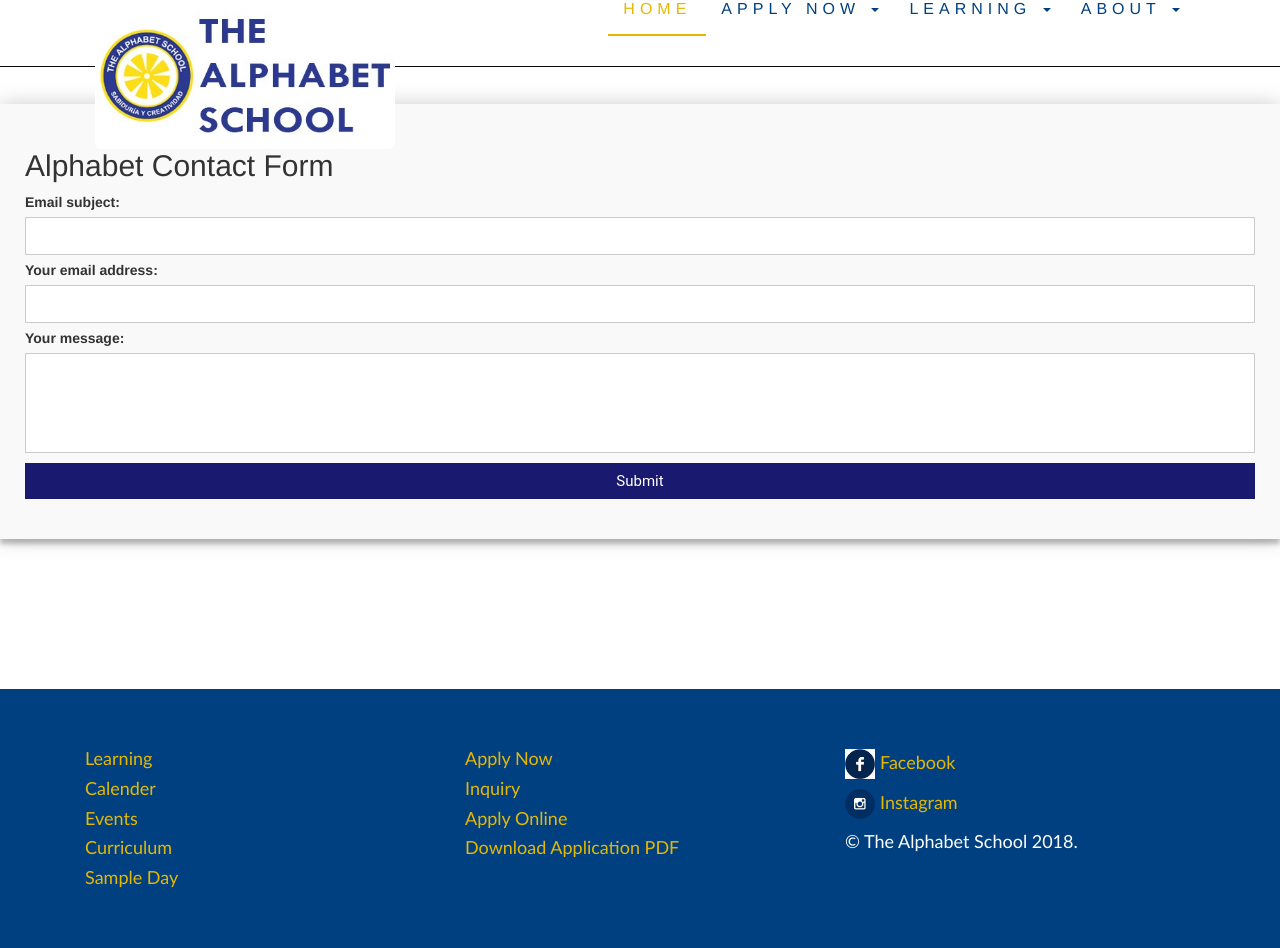
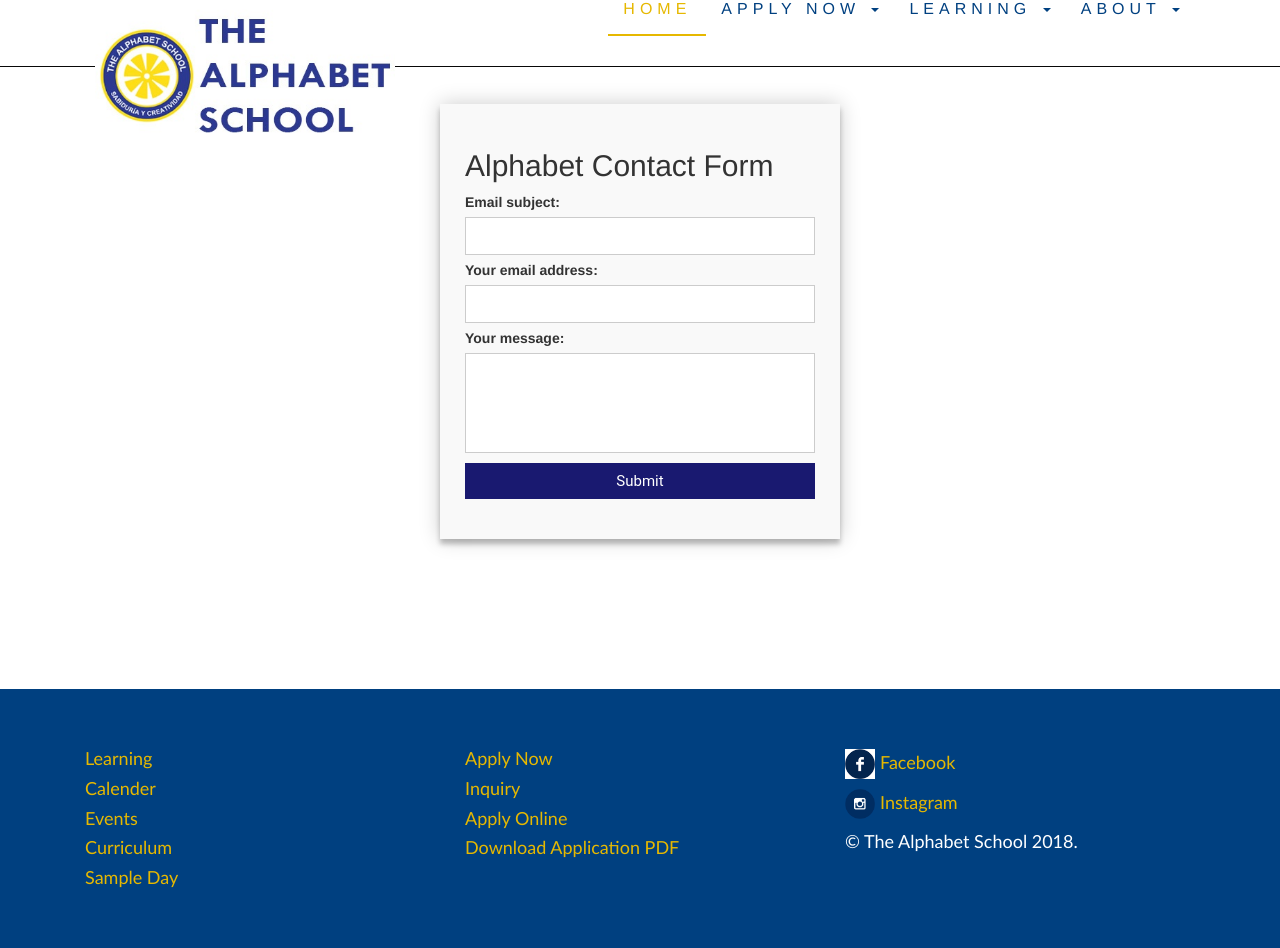
Before and after one commit to Kay-fari/Alphabet-School, a Django app: page /contact in a window 1280 px wide. Shown: the part 46-994 px from the top of the page. Run offline with Django 3.2, Linux system fonts and the light colour scheme; some libraries are stand-ins or nearby versions.

Commit message:
resolved a merge conflict 2

```diff
--- a/alphabetSchool/static/css/AlphaStyle.css
+++ b/alphabetSchool/static/css/AlphaStyle.css
@@ -397,7 +397,6 @@ a:hover{
 	font-size: 21px;
 }
 
-<<<<<<< HEAD
 /*******************************
 		PDF CSS SECTION
 *******************************/
@@ -407,8 +406,6 @@ a:hover{
 	padding-bottom: 60px;
 }
 
-
-=======
 /* Contact Form Styling */
 .contact-container {
      max-width: 400px;
@@ -515,4 +512,3 @@ fieldset {
 }
 
 /* Registration Form Style */
->>>>>>> 7737f6eafca746fc7f1d55bd781ca942b704c6e4
```
